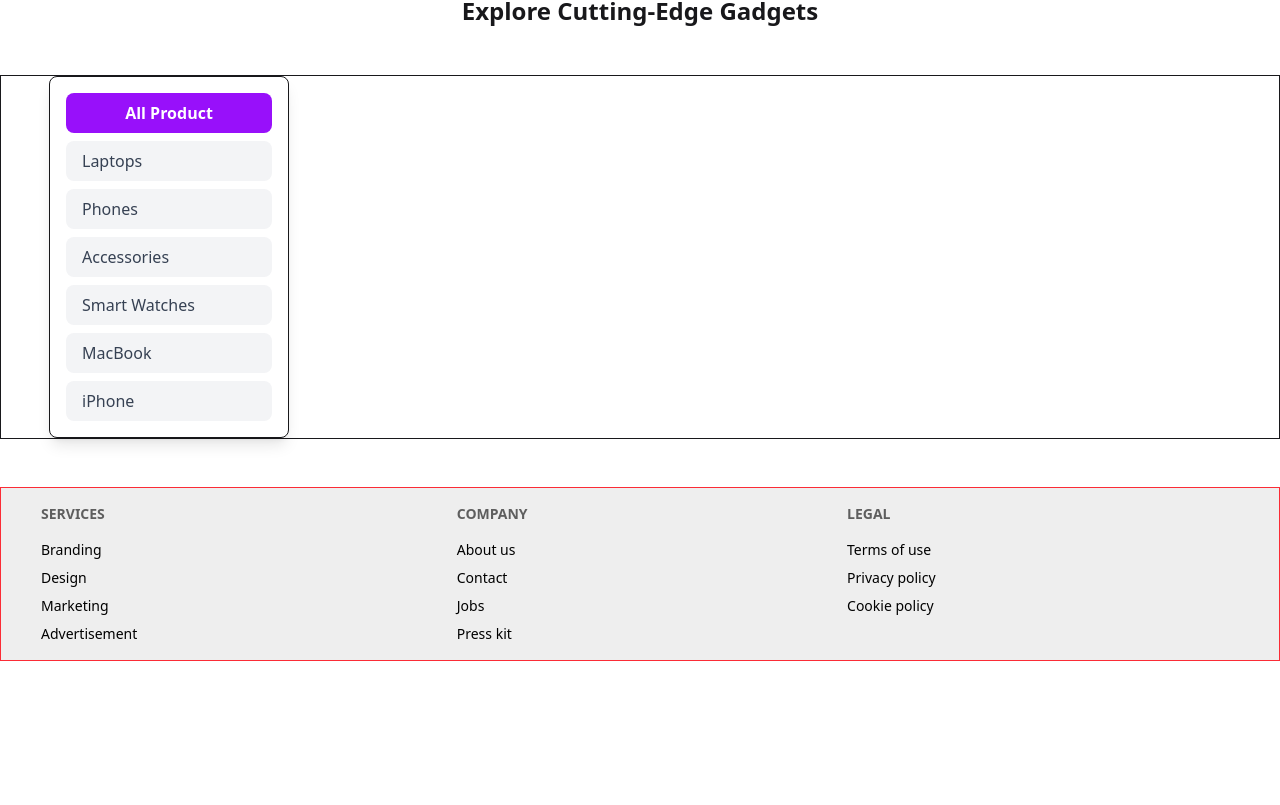
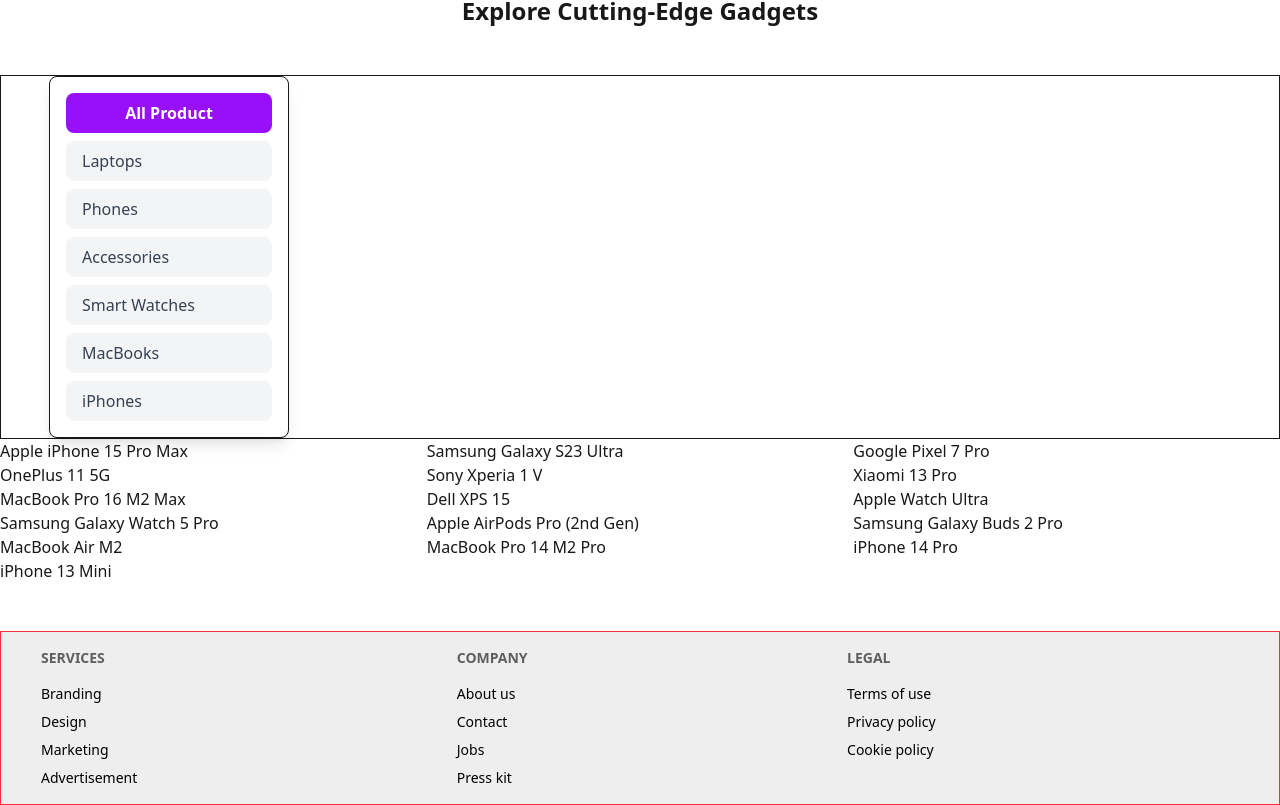
Before and after one commit to programming-hero-web-course-4/b10a8-gadget-heaven-Mili-Akther, a React (Vite) app: page / in a window 1280 px wide. Shown: the part 869-1674 px from the top of the page. Before the commit the page ends 1530 px from the top, so only its background shows below. Built offline with nearby package versions, Linux system fonts and the light colour scheme.

Commit message:
updated json file to bring the proper data

```diff
--- a/public/categories.json
+++ b/public/categories.json
@@ -30,14 +30,14 @@
     ]
   },
   {
-    "category": "MacBook",
+    "category": "MacBooks",
     "products": [
       { "product_id": "MB001", "product_title": "MacBook Pro 16 M3" },
       { "product_id": "MB002", "product_title": "MacBook Air M1" }
     ]
   },
   {
-    "category": "iPhone",
+    "category": "iPhones",
     "products": [
       { "product_id": "IP001", "product_title": "iPhone 14 Pro" },
       { "product_id": "IP002", "product_title": "iPhone SE 3rd Gen" }
--- a/public/gadgets.json
+++ b/public/gadgets.json
@@ -3,7 +3,7 @@
     "product_id": "P001",
     "product_title": "Apple iPhone 15 Pro Max",
     "product_image": "https://i.ibb.co.com/F4ghLSP1/iphone-15.webp",
-    "category": "Smartphones",
+    "category": "Phones",
     "price": 1299,
     "description": "Experience the ultimate smartphone with the iPhone 15 Pro Max.",
     "specification": [
@@ -20,7 +20,7 @@
     "product_id": "P002",
     "product_title": "Samsung Galaxy S23 Ultra",
     "product_image": "https://i.ibb.co.com/j90hc1Zm/THUMB-005-galaxy-s23ultra-device-spen-back-green.jpg",
-    "category": "Smartphones",
+    "category": "Phones",
     "price": 1199,
     "description": "Powerful performance and an advanced camera system.",
     "specification": [
@@ -37,7 +37,7 @@
     "product_id": "P003",
     "product_title": "Google Pixel 7 Pro",
     "product_image": "https://i.ibb.co.com/chC2DNnT/Pixel-7-Pro-Snow-custom-mac-bd.webp",
-    "category": "Smartphones",
+    "category": "Phones",
     "price": 899,
     "description": "Google’s best AI-powered smartphone experience.",
     "specification": [
@@ -54,7 +54,7 @@
     "product_id": "P004",
     "product_title": "OnePlus 11 5G",
     "product_image": "https://i.ibb.co.com/5xkw1Ckb/oneplus-11-2.jpg",
-    "category": "Smartphones",
+    "category": "Phones",
     "price": 799,
     "description": "Flagship power with Hasselblad-tuned cameras.",
     "specification": [
@@ -71,7 +71,7 @@
     "product_id": "P005",
     "product_title": "Sony Xperia 1 V",
     "product_image": "https://i.ibb.co.com/gM7CQxGw/xperia1v.jpg",
-    "category": "Smartphones",
+    "category": "Phones",
     "price": 1199,
     "description": "Cinematic display and pro-grade camera features.",
     "specification": [
@@ -88,7 +88,7 @@
     "product_id": "P006",
     "product_title": "Xiaomi 13 Pro",
     "product_image": "https://i.ibb.co.com/k2FF9qmS/Xiaomi-13-Pro.jpg",
-    "category": "Smartphones",
+    "category": "Phones",
     "price": 1099,
     "description": "Leica-powered cameras with ultra-fast charging.",
     "specification": [
@@ -139,7 +139,7 @@
     "product_id": "S001",
     "product_title": "Apple Watch Ultra",
     "product_image": "https://i.ibb.co.com/LzJ8BXxS/Apple-Watch-Ultra.jpg",
-    "category": "Smartwatches",
+    "category": "Smart Watches",
     "price": 799,
     "description": "The toughest and most powerful Apple Watch.",
     "specification": [
@@ -156,7 +156,7 @@
     "product_id": "S002",
     "product_title": "Samsung Galaxy Watch 5 Pro",
     "product_image": "https://i.ibb.co.com/xKC6thPR/THUMB-003.jpg",
-    "category": "Smartwatches",
+    "category": "Smart Watches",
     "price": 499,
     "description": "Advanced health tracking with premium design.",
     "specification": [
@@ -168,5 +168,108 @@
     ],
     "availability": false,
     "rating": 4.6
+  },
+  {
+    "product_id": "A001",
+    "product_title": "Apple AirPods Pro (2nd Gen)",
+    "product_image": "https://i.ibb.co.com/xyz123/airpods-pro.jpg",
+    "category": "Accessories",
+    "price": 249,
+    "description": "Active Noise Cancellation and immersive sound experience.",
+    "specification": [
+      "H2 chip",
+      "Adaptive Transparency",
+      "MagSafe charging case",
+      "Spatial Audio with dynamic head tracking",
+      "Up to 6 hours of listening time"
+    ],
+    "availability": true,
+    "rating": 4.7
+  },
+  {
+    "product_id": "A002",
+    "product_title": "Samsung Galaxy Buds 2 Pro",
+    "product_image": "https://i.ibb.co.com/xyz456/galaxy-buds2-pro.jpg",
+    "category": "Accessories",
+    "price": 229,
+    "description": "Hi-Fi sound with active noise canceling.",
+    "specification": [
+      "24-bit Hi-Fi Audio",
+      "Intelligent ANC",
+      "360 Audio",
+      "Bluetooth 5.3",
+      "Up to 5 hours of playtime"
+    ],
+    "availability": false,
+    "rating": 4.5
+  },
+  {
+    "product_id": "M001",
+    "product_title": "MacBook Air M2",
+    "product_image": "https://i.ibb.co.com/xyz789/macbook-air-m2.jpg",
+    "category": "MacBooks",
+    "price": 1199,
+    "description": "Supercharged performance in an ultra-thin design.",
+    "specification": [
+      "13.6-inch Liquid Retina display",
+      "M2 chip",
+      "8GB RAM, 256GB SSD",
+      "18-hour battery life",
+      "macOS Ventura"
+    ],
+    "availability": true,
+    "rating": 4.8
+  },
+  {
+    "product_id": "M002",
+    "product_title": "MacBook Pro 14 M2 Pro",
+    "product_image": "https://i.ibb.co.com/xyz101/macbook-pro-14.jpg",
+    "category": "MacBooks",
+    "price": 1999,
+    "description": "Powerful performance for professionals.",
+    "specification": [
+      "14.2-inch Liquid Retina XDR display",
+      "M2 Pro chip",
+      "16GB RAM, 512GB SSD",
+      "MagSafe 3 charging",
+      "macOS Ventura"
+    ],
+    "availability": true,
+    "rating": 4.9
+  },
+  {
+    "product_id": "I001",
+    "product_title": "iPhone 14 Pro",
+    "product_image": "https://i.ibb.co.com/xyz102/iphone-14-pro.jpg",
+    "category": "iPhones",
+    "price": 999,
+    "description": "A transformative iPhone experience with Dynamic Island.",
+    "specification": [
+      "6.1-inch Super Retina XDR display",
+      "A16 Bionic chip",
+      "48MP main camera",
+      "Always-On display",
+      "iOS 16"
+    ],
+    "availability": true,
+    "rating": 4.7
+  },
+  {
+    "product_id": "I002",
+    "product_title": "iPhone 13 Mini",
+    "product_image": "https://i.ibb.co.com/xyz103/iphone-13-mini.jpg",
+    "category": "iPhones",
+    "price": 699,
+    "description": "Compact and powerful with advanced dual-camera system.",
+    "specification": [
+      "5.4-inch Super Retina XDR display",
+      "A15 Bionic chip",
+      "Dual 12MP camera system",
+      "Cinematic mode",
+      "iOS 15"
+    ],
+    "availability": false,
+    "rating": 4.6
   }
+
 ]
--- a/src/Components/Card.jsx
+++ b/src/Components/Card.jsx
@@ -1,6 +1,6 @@
 
-const Card = ({gadgest}) => {
-    const { price, product_image, product_title } = gadgest || {};
+const Card = ({gadget}) => {
+    const { price, product_image, product_title } = gadget || {};
     return <div>{product_title}</div>;
 };
 
--- a/src/Components/GadgetsCards.jsx
+++ b/src/Components/GadgetsCards.jsx
@@ -1,14 +1,30 @@
-import { data, useLoaderData, useParams } from "react-router-dom";
+import { useLoaderData, useParams } from "react-router-dom";
 import Card from "./Card";
+import { useEffect, useState } from "react";
 
 const GadgetsCards = () => {
   const data = useLoaderData();
   const { category } = useParams();
-  console.log(data);
+  const [gadgets, setGadgets] = useState([]);
+
+  useEffect(() => {
+    if (category) {
+      const filterByCategory = data.filter(
+        (gadget) => gadget.category.toLowerCase() === category.toLowerCase()
+      );
+      setGadgets(filterByCategory);
+    } else {
+      setGadgets(data);
+    }
+  }, [category, data]);
+
+  console.log("Data:", data);
+  console.log("Filtered Gadgets:", gadgets);
+
   return (
-    <div className="gird grid-cols-1 md:grid-cols-2 lg:grid-cols-3">
-      {data.map((gadgest) => (
-        <Card key={gadgest.product_id} gadgest={gadgest}></Card>
+    <div className="grid grid-cols-1 md:grid-cols-2 lg:grid-cols-3">
+      {gadgets.map((gadget) => (
+        <Card key={gadget.product_id} gadget={gadget}></Card>
       ))}
     </div>
   );
--- a/src/Routes/Routes.jsx
+++ b/src/Routes/Routes.jsx
@@ -15,6 +15,11 @@
         element: <Home></Home>,
         loader: () => fetch("../categories.json"),
         children: [
+          {
+            path: "/",
+            element: <GadgetsCards></GadgetsCards>,
+            loader: () => fetch("../gadgets.json"),
+          },
           {
             path: "/category/:category",
             element: <GadgetsCards></GadgetsCards>,
```
